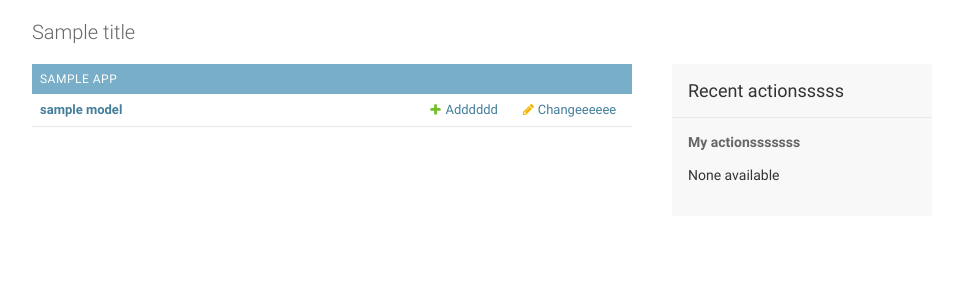
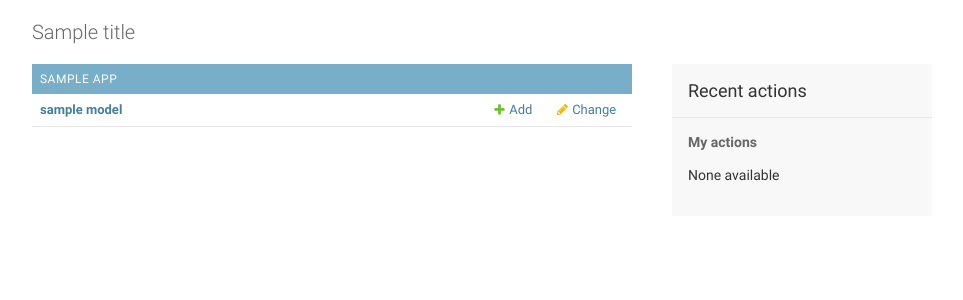
Before and after one commit to dsreliete/Polls, a Django app: template website/templates/admin/index.html in a window 1280 px wide. Shown: the part 48-348 px from the top of the page, without its empty margins (8-971 px from the left). Run offline with Django 3.2, Linux system fonts and the light colour scheme; the template is opened without the code that fills it: most values are stand-ins (such as "Sample title", 1, 10 or a date in 2020); data that the repository does not hold is empty.

Commit message:
exclude background image, include h1 text to detail page, correct admin text

```diff
--- a/website/polls/static/polls/style.css
+++ b/website/polls/static/polls/style.css
@@ -1,7 +1,3 @@
 li a {
     color: green;
 }
-
-body {
-    background: white url("images/background.png") no-repeat;
-}
--- a/website/polls/templates/polls/index.html
+++ b/website/polls/templates/polls/index.html
@@ -2,6 +2,7 @@
 
 <link rel="stylesheet" type="text/css" href="{% static 'polls/style.css' %}">
 
+<h1>Polls Options</h1>
 {% if latest_question_list %}
 <ul>
     {% for question in latest_question_list %}
--- a/website/templates/admin/index.html
+++ b/website/templates/admin/index.html
@@ -30,16 +30,16 @@
                 {% endif %}
 
                 {% if model.add_url %}
-                <td><a href="{{ model.add_url }}" class="addlink">{% trans 'Adddddd' %}</a></td>
+                <td><a href="{{ model.add_url }}" class="addlink">{% trans 'Add' %}</a></td>
                 {% else %}
                 <td>&nbsp;</td>
                 {% endif %}
 
                 {% if model.admin_url %}
                 {% if model.view_only %}
-                <td><a href="{{ model.admin_url }}" class="viewlink">{% trans 'Viewwwww' %}</a></td>
+                <td><a href="{{ model.admin_url }}" class="viewlink">{% trans 'View' %}</a></td>
                 {% else %}
-                <td><a href="{{ model.admin_url }}" class="changelink">{% trans 'Changeeeeee' %}</a></td>
+                <td><a href="{{ model.admin_url }}" class="changelink">{% trans 'Change' %}</a></td>
                 {% endif %}
                 {% else %}
                 <td>&nbsp;</td>
@@ -58,8 +58,8 @@
 {% block sidebar %}
 <div id="content-related">
     <div class="module" id="recent-actions-module">
-        <h2>{% trans 'Recent actionsssss' %}</h2>
-        <h3>{% trans 'My actionsssssss' %}</h3>
+        <h2>{% trans 'Recent actions' %}</h2>
+        <h3>{% trans 'My actions' %}</h3>
         {% load log %}
         {% get_admin_log 10 as admin_log for_user user %}
         {% if not admin_log %}
```
Also changed, not shown: website/polls/static/polls/images/background.png (deleted).
